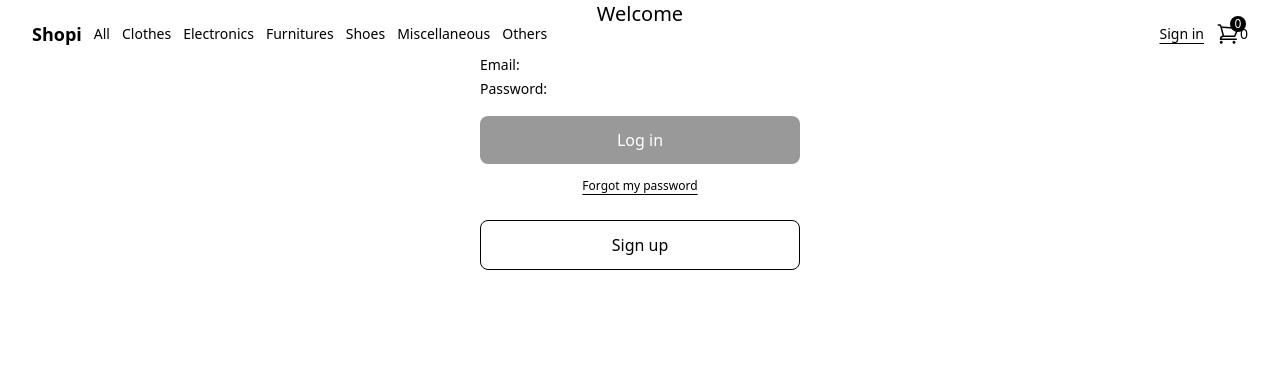
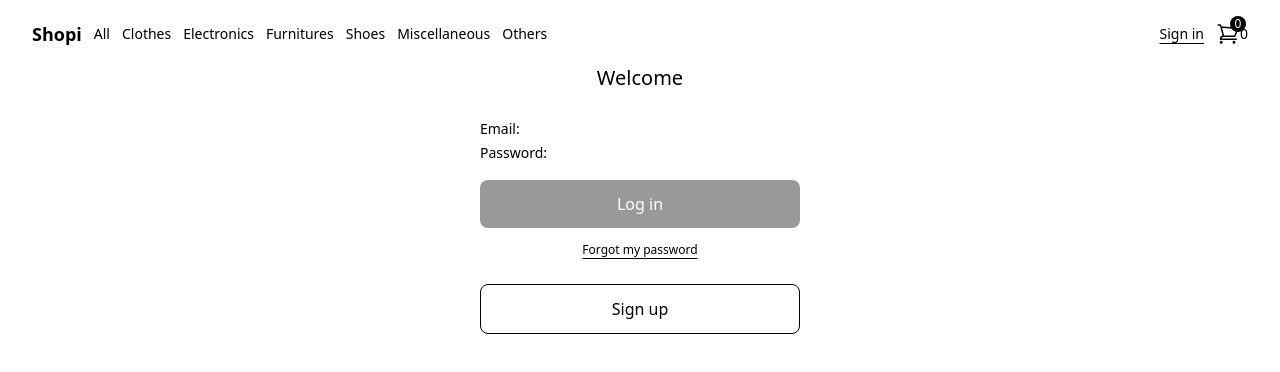
Before and after one commit to Mono-A3/e-commerce-shopi, a React (Vite) app: page /sign-in in a window 1280 px wide. Shown: the top 372 px of the page. Built offline with nearby package versions, Linux system fonts and the light colour scheme; no server answers.

Commit message:
[ADD] Agregar detalles finales

```diff
--- a/src/Components/Card/index.jsx
+++ b/src/Components/Card/index.jsx
@@ -65,7 +65,7 @@ const Card = (data) => {
         <img className='w-full h-full object-cover rounded-lg' src={data.data.images[0]} alt={data.data.title} />
         {renderIcon(data.data.id)}
       </figure>
-      <p className='flex justify-between'>
+      <p className='flex justify-between items-center'>
         <span className='text-sm font-light'>{data.data.title}</span>
         <span className='text-lg font-medium'>${data.data.price}</span>
       </p>
--- a/src/Components/Layout/index.jsx
+++ b/src/Components/Layout/index.jsx
@@ -1,5 +1,5 @@
 const Layout = ({ children }) => {
-  return <div className='flex flex-col items-center '>{children}</div>;
+  return <div className='flex flex-col items-center m-8'>{children}</div>;
 };
 
 export default Layout;
--- a/src/Components/Navbar/index.jsx
+++ b/src/Components/Navbar/index.jsx
@@ -69,7 +69,7 @@ const Navbar = () => {
   };
 
   return (
-    <nav className='flex justify-between items-center fixed z-10 top-0 w-full py-5 px-8 text-sm font-light'>
+    <nav className='flex justify-between items-center fixed z-10 top-0 w-full py-5 px-8 text-sm font-light bg-white'>
       <ul className='flex items-center gap-3'>
         <li className='font-semibold text-lg'>
           <NavLink to={`${isUserSignOut ? '/sign-in' : '/'}`}>Shopi</NavLink>
@@ -104,7 +104,7 @@ const Navbar = () => {
         <li>
           <NavLink
             to='/furnitures'
-            onClick={() => context.setSearchByCategory('furnitures')}
+            onClick={() => context.setSearchByCategory('furniture')}
             className={({ isActive }) => (isActive ? activeStyle : undefined)}
           >
             Furnitures
```
